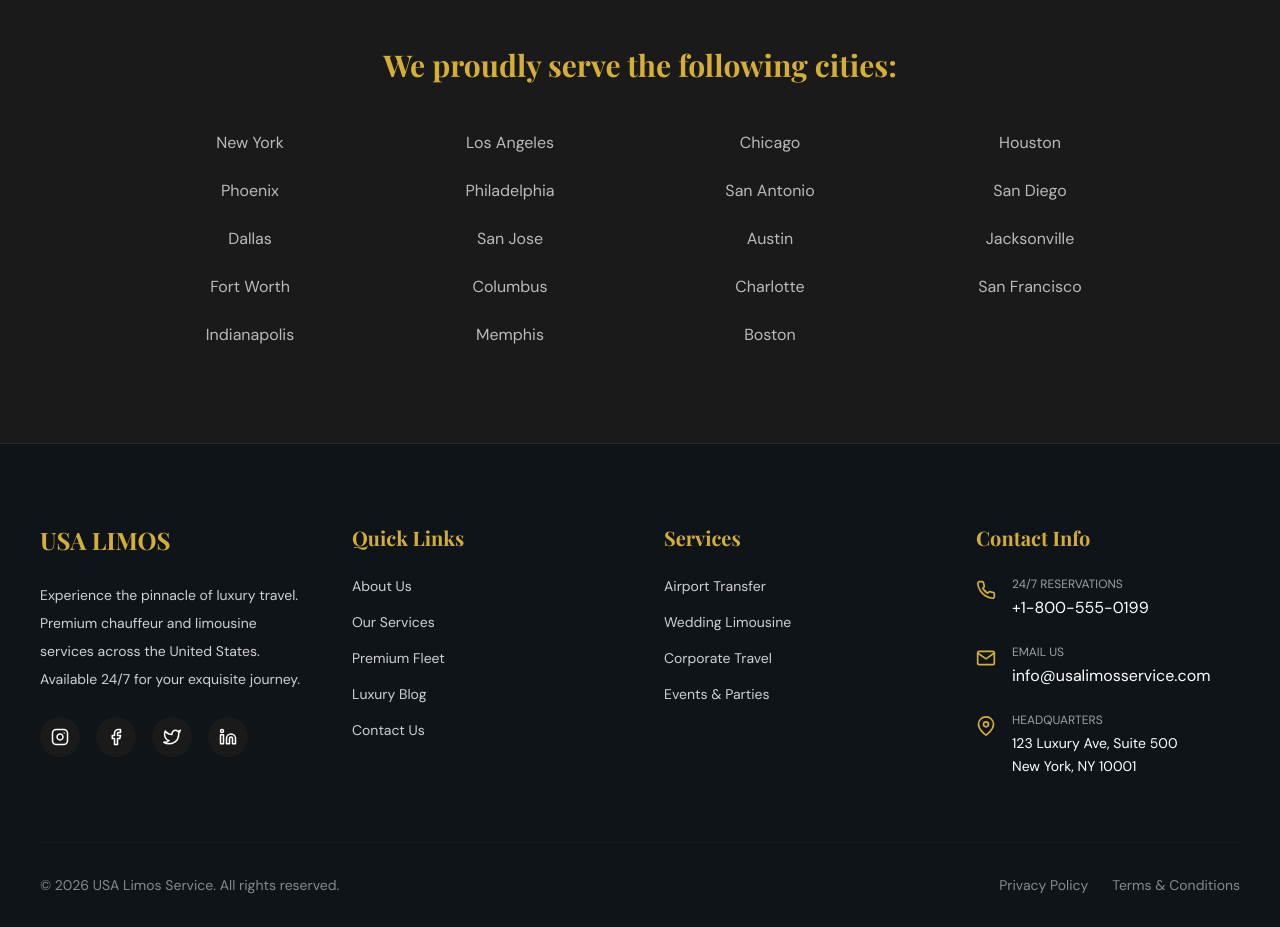
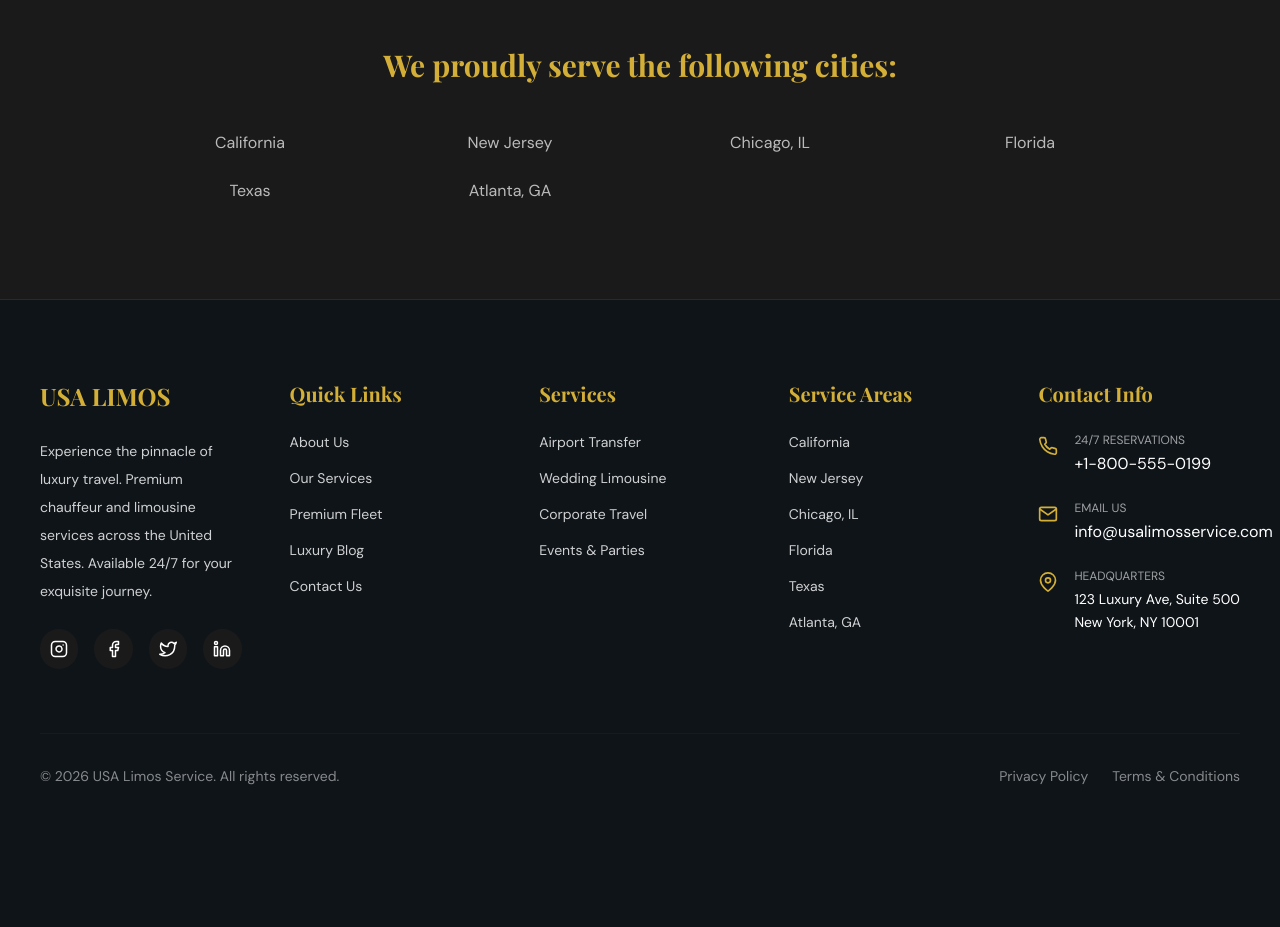
Before and after one commit to zenithshah07-creator/UsaLimous, a Next.js app: page /contact in a window 1280 px wide. Shown: the part 1600-2527 px from the top of the page. After the commit the page ends 2418 px from the top, so only its background shows below. Built offline with nearby package versions, Linux system fonts and the light colour scheme.

Commit message:
feat(ui): add Service Areas to footer and update contact cities

```diff
--- a/src/app/contact/page.tsx
+++ b/src/app/contact/page.tsx
@@ -33,7 +33,7 @@ export default function Contact() {
     }
   };
 
-  const cities = ['New York', 'Los Angeles', 'Chicago', 'Houston', 'Phoenix', 'Philadelphia', 'San Antonio', 'San Diego', 'Dallas', 'San Jose', 'Austin', 'Jacksonville', 'Fort Worth', 'Columbus', 'Charlotte', 'San Francisco', 'Indianapolis', 'Memphis', 'Boston'];
+  const cities = ['California', 'New Jersey', 'Chicago, IL', 'Florida', 'Texas', 'Atlanta, GA'];
 
   return (
     <div className="bg-primary-dark">
--- a/src/components/layout/Footer.tsx
+++ b/src/components/layout/Footer.tsx
@@ -6,7 +6,7 @@ export default function Footer() {
   return (
     <footer className="bg-primary-dark pt-20 pb-8 border-t border-gray-dark">
       <div className="container mx-auto px-4 md:px-10">
-        <div className="grid grid-cols-1 md:grid-cols-2 lg:grid-cols-4 gap-12 mb-16">
+        <div className="grid grid-cols-1 md:grid-cols-2 lg:grid-cols-5 gap-8 lg:gap-12 mb-16">
 
           {/* Company Info */}
           <div>
@@ -58,6 +58,21 @@ export default function Footer() {
                   <Link href="/services" className="text-white/80 hover:text-gold transition-colors font-dm text-sm flex items-center group">
                     <span className="block h-[1px] w-0 bg-gold mr-0 group-hover:w-4 group-hover:mr-3 transition-all duration-300"></span>
                     {service}
+                  </Link>
+                </li>
+              ))}
+            </ul>
+          </div>
+
+          {/* Service Areas */}
+          <div>
+            <h4 className="font-playfair text-xl text-gold mb-6">Service Areas</h4>
+            <ul className="space-y-4">
+              {['California', 'New Jersey', 'Chicago, IL', 'Florida', 'Texas', 'Atlanta, GA'].map((area) => (
+                <li key={area}>
+                  <Link href="/contact" className="text-white/80 hover:text-gold transition-colors font-dm text-sm flex items-center group">
+                    <span className="block h-[1px] w-0 bg-gold mr-0 group-hover:w-4 group-hover:mr-3 transition-all duration-300"></span>
+                    {area}
                   </Link>
                 </li>
               ))}
```
